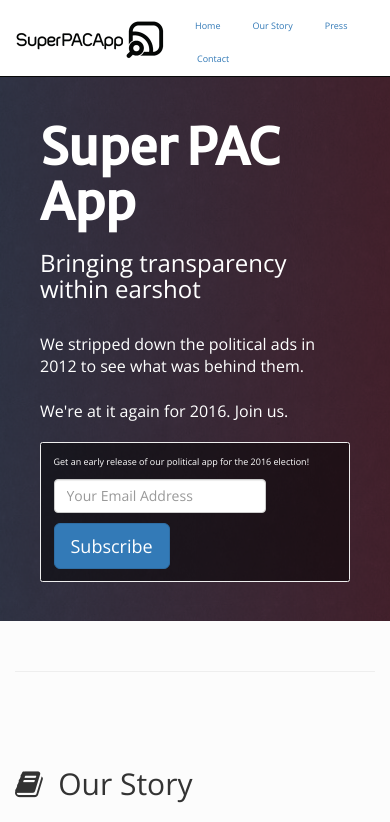
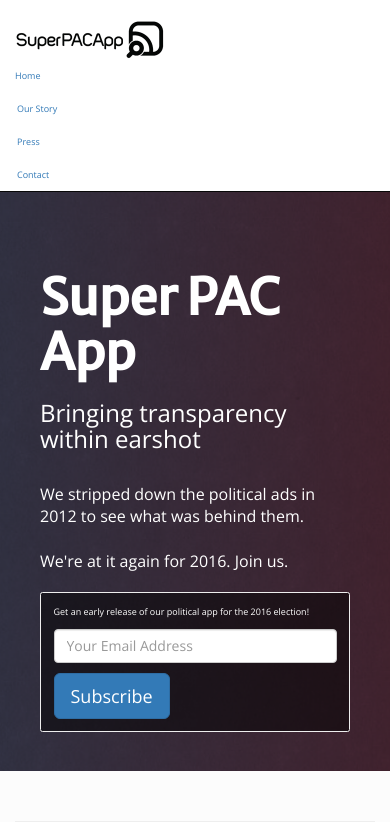
Before and after one commit to Spokepoint/superpacapp, a plain HTML site: page index.html in a window 390 px wide. Shown: the top 822 px of the page. Drawn offline with nearby package versions, Linux system fonts and the light colour scheme.

Commit message:
more responsive fixes

```diff
--- a/styles/superpac.css
+++ b/styles/superpac.css
@@ -177,6 +177,15 @@ footer {
 /* Extra small devices (phones, less than 768px) */
 /* No media query since this is the default in Bootstrap */
 @media (max-width: 480px) {
+  .navbar-brand,
+  nav .nav-item {
+    display: block;
+    float: none !important;
+  }
+  .home-section {
+    padding-top: 250px !important;
+  }
+
   .press-list .list-group-item {
     text-align: center;
   }
@@ -222,3 +231,10 @@ footer {
     display: block !important;
   }
 }
+
+/* Large devices (large desktops, 1200px and up) */
+@media (max-width: 1200px) {
+  #mce-EMAIL {
+    width: 100%;
+  }
+}
```
